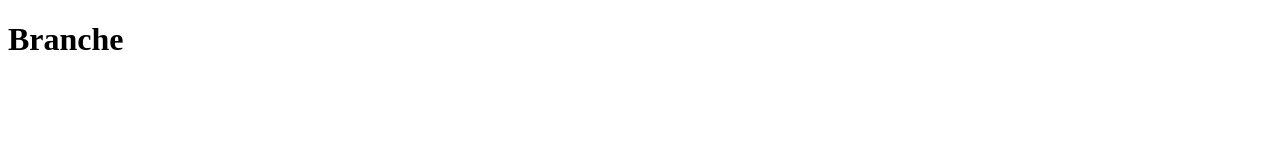
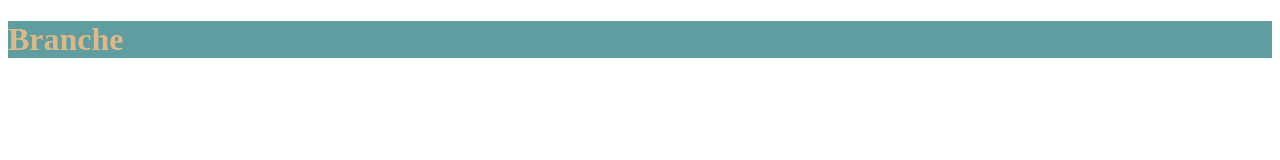
Before and after one commit to juliabarrosgomes/branche, a plain HTML site: page index.html in a window 1280 px wide. Drawn offline with Linux system fonts and the light colour scheme.

Commit message:
fiz uma alteração no style.css

```diff
--- a/index.html
+++ b/index.html
@@ -5,6 +5,7 @@
     <meta http-equiv="X-UA-Compatible" content="IE=edge">
     <meta name="viewport" content="width=device-width, initial-scale=1.0">
     <title>Document</title>
+    <link rel="stylesheet" href="style.css">
 </head>
 <body>
     <h1>Branche</h1>
--- /dev/null
+++ b/style.css
@@ -0,0 +1,4 @@
+h1 {
+    color: burlywood;
+    background-color: cadetblue;
+}
```
